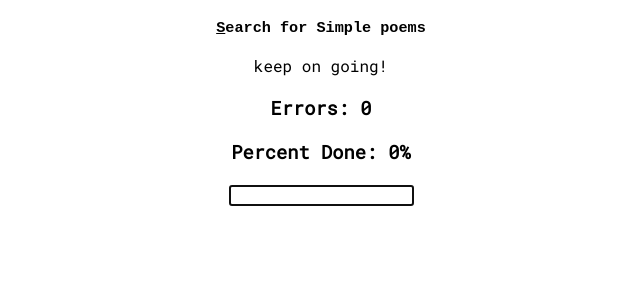
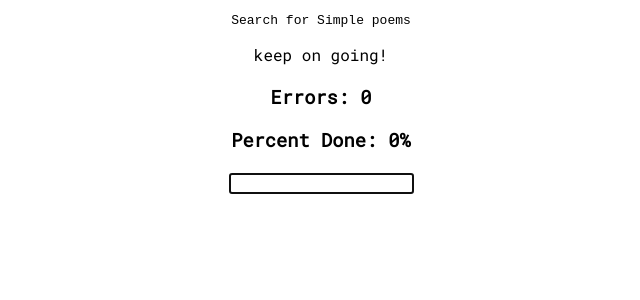
Before and after one commit to ZehCnaS34/finger-socks, a React (Create React App) app: page / in a window 1280 px wide. Shown: the top 300 px of the page, without its empty margins (319-959 px from the left). Built offline with nearby package versions, Linux system fonts and the light colour scheme.

Commit message:
that smaller render imp tho

```diff
--- a/src/App.js
+++ b/src/App.js
@@ -17,56 +17,40 @@ function zipMap(lst1, lst2, fn) {
     if (x >= smaller.length) {
       payload[bi] = bigger[x];
       payload[si] = null;
-      output.push(fn(payload));
+      output.push(fn(payload, x));
     } else {
       payload[bi] = bigger[x];
       payload[si] = smaller[x];
-      output.push(fn(payload));
+      output.push(fn(payload, x));
     }
   }
   return output;
 }
 
-window.zipMap = zipMap;
 
+const SentenceLineDisplay = ({targetText, inputText, onError}) => (
+  <pre>
+    {
+      zipMap(inputText.split(''), targetText.split(''), ([inputChar, targetChar], idx) => {
+        // when we have a match
+        if (inputChar === targetChar) {
+          return <span key={idx} style={{color: 'green'}}>{targetChar}</span>
+        }
 
-const SentenceLineDisplay = ({targetText, inputText, onError}) => {
-  let spans = inputText.split('').map((char, idx) => {
-    if (char === targetText[idx]) {
-      return <span key={idx} style={{color: 'green'}}>{char}</span>
+        // when you've done something wrong
+        if (idx < inputText.length) {
+          if (targetChar && targetChar != ' ') {
+            return <span key={idx} style={{textDecoration: 'underline', color: 'red'}}>{targetChar}</span>
+          }
+          return <span key={idx} style={{backgroundColor: 'red'}}>{' '}</span>
+        }
+
+        // relax we haven't gotten there yet.
+        return <span key={idx}>{targetChar}</span>
+      })
     }
-
-    // NOTE: causes infinite render loop
-     onError && setTimeout(() => onError(char), 0);
-
-    if (char === ' ') {
-      return (targetText[idx]) ? (
-        <span key={idx} style={{textDecoration: 'underline', color: 'red'}}>{targetText[idx]}</span>
-      ) : (
-        <span key={idx} style={{backgroundColor: 'red'}}>{' '}</span>
-      )
-    } else if (targetText[idx] === ' ') {
-      return (
-        <span key={idx} style={{backgroundColor: 'red'}}>{' '}</span>
-      )
-    } else {
-      return (targetText[idx]) ? (
-        <span key={idx} style={{color: 'red'}}>{targetText[idx]}</span>
-      ) : (
-        <span key={idx} style={{backgroundColor: 'red'}}>{' '}</span>
-      )
-    }
-  });
-
-  if (inputText.length < targetText.length) {
-    let current = targetText.substr(inputText.length, targetText.length)[0];
-    return (
-      <h3><pre>{spans}<span style={{textDecoration: 'underline'}}>{current}</span>{targetText.substr(inputText.length+1, targetText.length)}</pre></h3>
-    )
-  } else {
-    return <h3><pre>{spans}</pre></h3>
-  }
-};
+  </pre>
+);
 
 
 const PressEnter = ({a, b}) => (a.length === b.length) ? (
```
